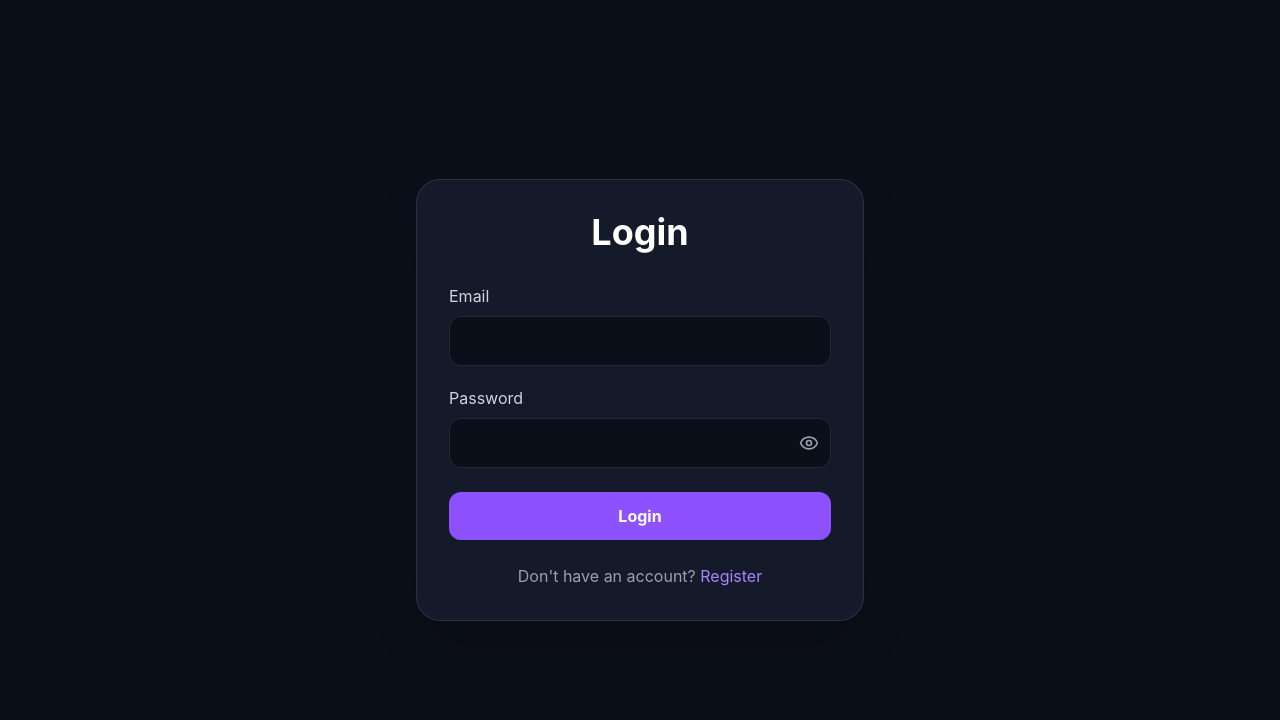
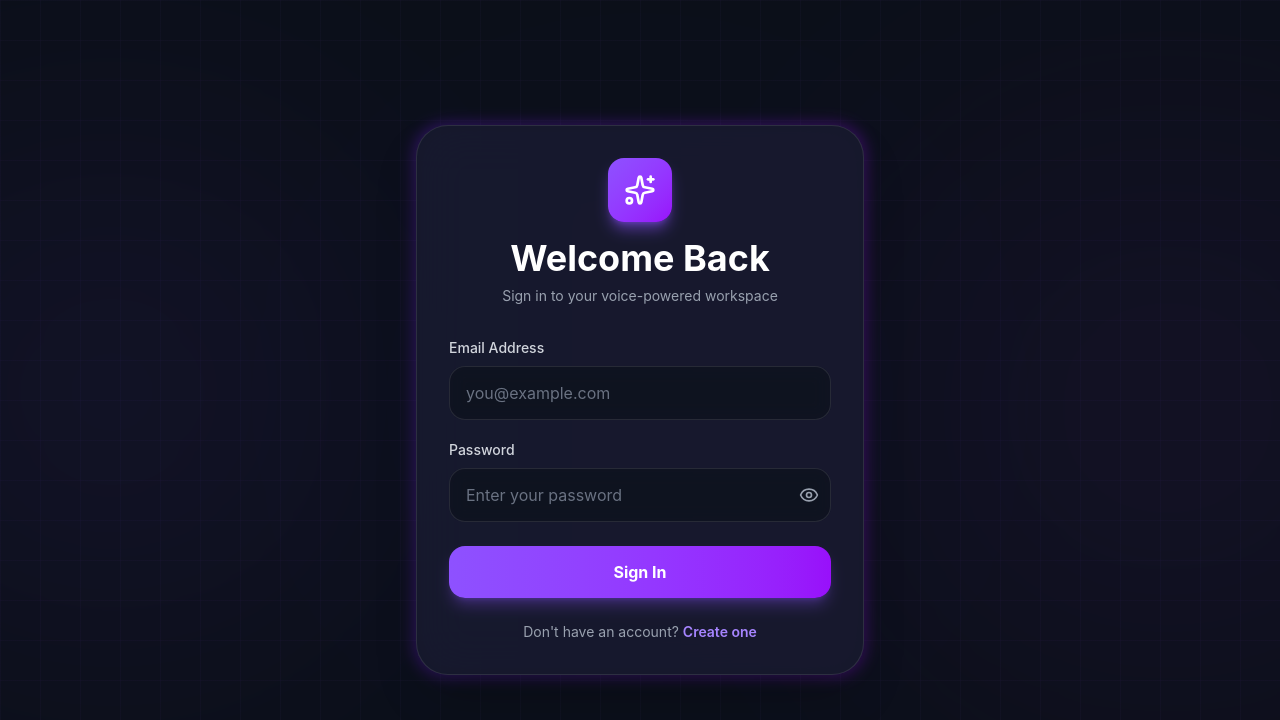
Before and after one commit to SahilManav/voice-task-ai, a React (Vite) app in the folder client/: page /login in a window 1280 px wide. Shown: the top 720 px of the page. Built offline with nearby package versions, Linux system fonts and the light colour scheme; no server answers.

Commit message:
feat: redesign Login and Register pages with 3D effects, animated gradients, and modern glassmorphism

```diff
--- a/client/src/pages/Login.jsx
+++ b/client/src/pages/Login.jsx
@@ -1,6 +1,7 @@
 import { useState } from "react";
-import { Eye, EyeOff } from "lucide-react";
+import { Eye, EyeOff, Sparkles } from "lucide-react";
 import { useNavigate, Link } from "react-router-dom";
+import { motion } from "framer-motion";
 import { useAuth } from "../context/AuthContext";
 
 export default function Login() {
@@ -42,41 +43,115 @@ export default function Login() {
   };
 
   return (
-    <div className="min-h-screen bg-[#0B0F19] flex items-center justify-center px-4">
+    <div className="relative min-h-screen bg-[#0B0F19] flex items-center justify-center px-4 overflow-hidden">
+      {/* Animated Background Orbs */}
+      <div className="absolute inset-0 overflow-hidden pointer-events-none">
+        <motion.div
+          animate={{
+            scale: [1, 1.2, 1],
+            opacity: [0.3, 0.5, 0.3],
+          }}
+          transition={{
+            duration: 8,
+            repeat: Infinity,
+            ease: "easeInOut",
+          }}
+          className="absolute top-1/4 -left-20 w-96 h-96 bg-violet-500/20 rounded-full blur-[120px]"
+        />
+        <motion.div
+          animate={{
+            scale: [1, 1.3, 1],
+            opacity: [0.2, 0.4, 0.2],
+          }}
+          transition={{
+            duration: 10,
+            repeat: Infinity,
+            ease: "easeInOut",
+            delay: 1,
+          }}
+          className="absolute bottom-1/4 -right-20 w-96 h-96 bg-purple-500/20 rounded-full blur-[120px]"
+        />
+        <motion.div
+          animate={{
+            scale: [1, 1.1, 1],
+            opacity: [0.1, 0.3, 0.1],
+          }}
+          transition={{
+            duration: 12,
+            repeat: Infinity,
+            ease: "easeInOut",
+            delay: 2,
+          }}
+          className="absolute top-1/2 left-1/2 -translate-x-1/2 -translate-y-1/2 w-[500px] h-[500px] bg-indigo-500/10 rounded-full blur-[150px]"
+        />
+      </div>
+
+      {/* Grid Pattern Overlay */}
+      <div className="absolute inset-0 bg-[linear-gradient(rgba(139,92,246,0.03)_1px,transparent_1px),linear-gradient(90deg,rgba(139,92,246,0.03)_1px,transparent_1px)] bg-[size:40px_40px] pointer-events-none" />
+
+      {/* Login Card */}
+      <motion.div
+        initial={{ opacity: 0, y: 20 }}
+        animate={{ opacity: 1, y: 0 }}
+        transition={{ duration: 0.6 }}
+        className="relative w-full max-w-md"
+      >
+        {/* Glowing Border Effect */}
+        <div className="absolute -inset-0.5 bg-gradient-to-r from-violet-600 to-purple-600 rounded-[32px] blur opacity-30"></div>
+
         <form
           onSubmit={handleSubmit}
-        className="w-full max-w-md bg-[#141A29] rounded-3xl border border-white/10 p-8 shadow-2xl"
+          className="relative bg-[#141A29]/90 backdrop-blur-xl rounded-[32px] border border-white/10 p-8 shadow-2xl"
         >
-        <h1 className="text-4xl font-bold text-white text-center mb-8">
-          Login
+          {/* Header with Icon */}
+          <div className="text-center mb-8">
+            <motion.div
+              initial={{ scale: 0 }}
+              animate={{ scale: 1 }}
+              transition={{ delay: 0.2, type: "spring", stiffness: 200 }}
+              className="inline-flex items-center justify-center w-16 h-16 rounded-2xl bg-gradient-to-br from-violet-500 to-purple-600 mb-4 shadow-lg shadow-violet-500/50"
+            >
+              <Sparkles className="w-8 h-8 text-white" />
+            </motion.div>
+            <h1 className="text-4xl font-bold text-white mb-2">
+              Welcome Back
             </h1>
+            <p className="text-gray-400 text-sm">
+              Sign in to your voice-powered workspace
+            </p>
+          </div>
 
           {error && (
-          <div className="mb-4 rounded-lg bg-red-500/20 border border-red-500 p-3 text-red-300">
+            <motion.div
+              initial={{ opacity: 0, y: -10 }}
+              animate={{ opacity: 1, y: 0 }}
+              className="mb-6 rounded-2xl bg-red-500/10 border border-red-500/30 p-4 text-red-300 text-sm backdrop-blur-sm"
+            >
               {error}
-          </div>
+            </motion.div>
           )}
 
+          {/* Email Field */}
           <div className="mb-5">
-          <label className="block text-gray-300 mb-2">
-            Email
+            <label className="block text-gray-300 mb-2 text-sm font-medium">
+              Email Address
             </label>
-
             <input
               type="email"
               name="email"
               value={form.email}
               onChange={handleChange}
               required
-            className="w-full rounded-xl bg-[#0B0F19] border border-white/10 px-4 py-3 text-white outline-none focus:border-violet-400"
+              placeholder="you@example.com"
+              className="w-full rounded-2xl bg-[#0B0F19]/50 border border-white/10 px-4 py-3.5 text-white placeholder-gray-500 outline-none focus:border-violet-400 focus:bg-[#0B0F19]/80 transition-all duration-300 backdrop-blur-sm"
             />
           </div>
 
+          {/* Password Field */}
           <div className="mb-6">
-          <label className="block text-gray-300 mb-2">
+            <label className="block text-gray-300 mb-2 text-sm font-medium">
               Password
             </label>
-
             <div className="relative">
               <input
                 type={showPassword ? "text" : "password"}
@@ -84,37 +159,52 @@ export default function Login() {
                 value={form.password}
                 onChange={handleChange}
                 required
-              className="w-full rounded-xl bg-[#0B0F19] border border-white/10 px-4 py-3 pr-12 text-white outline-none focus:border-violet-400"
+                placeholder="Enter your password"
+                className="w-full rounded-2xl bg-[#0B0F19]/50 border border-white/10 px-4 py-3.5 pr-12 text-white placeholder-gray-500 outline-none focus:border-violet-400 focus:bg-[#0B0F19]/80 transition-all duration-300 backdrop-blur-sm"
               />
-
               <button
                 type="button"
                 onClick={() => setShowPassword(!showPassword)}
-              className="absolute inset-y-0 right-3 flex items-center text-gray-400 hover:text-violet-400 transition"
+                className="absolute inset-y-0 right-3 flex items-center text-gray-400 hover:text-violet-400 transition-colors duration-300"
               >
                 {showPassword ? <EyeOff size={20} /> : <Eye size={20} />}
               </button>
             </div>
           </div>
 
-        <button
+          {/* Submit Button */}
+          <motion.button
             type="submit"
             disabled={loading}
-          className="w-full bg-violet-500 hover:bg-violet-400 transition rounded-xl py-3 text-white font-bold"
+            whileHover={{ scale: loading ? 1 : 1.02 }}
+            whileTap={{ scale: loading ? 1 : 0.98 }}
+            className="w-full bg-gradient-to-r from-violet-500 to-purple-600 hover:from-violet-400 hover:to-purple-500 transition-all duration-300 rounded-2xl py-3.5 text-white font-bold shadow-lg shadow-violet-500/30 hover:shadow-violet-500/50 disabled:opacity-50 disabled:cursor-not-allowed"
           >
-          {loading ? "Logging in..." : "Login"}
-        </button>
+            {loading ? (
+              <span className="flex items-center justify-center gap-2">
+                <svg className="animate-spin h-5 w-5" viewBox="0 0 24 24">
+                  <circle className="opacity-25" cx="12" cy="12" r="10" stroke="currentColor" strokeWidth="4" fill="none" />
+                  <path className="opacity-75" fill="currentColor" d="M4 12a8 8 0 018-8V0C5.373 0 0 5.373 0 12h4zm2 5.291A7.962 7.962 0 014 12H0c0 3.042 1.135 5.824 3 7.938l3-2.647z" />
+                </svg>
+                Signing in...
+              </span>
+            ) : (
+              "Sign In"
+            )}
+          </motion.button>
 
-        <p className="text-center text-gray-400 mt-6">
+          {/* Footer Link */}
+          <p className="text-center text-gray-400 mt-6 text-sm">
             Don't have an account?{" "}
             <Link
               to="/register"
-            className="text-violet-400 hover:underline"
+              className="text-violet-400 hover:text-violet-300 font-semibold transition-colors duration-300"
             >
-            Register
+              Create one
             </Link>
           </p>
         </form>
+      </motion.div>
     </div>
   );
 }
--- a/client/src/pages/Register.jsx
+++ b/client/src/pages/Register.jsx
@@ -1,6 +1,7 @@
 import { useState } from "react";
-import { Eye, EyeOff } from "lucide-react";
+import { Eye, EyeOff, Mic } from "lucide-react";
 import { Link, useNavigate } from "react-router-dom";
+import { motion } from "framer-motion";
 import { useAuth } from "../context/AuthContext";
 import toast from "react-hot-toast";
 
@@ -31,7 +32,6 @@ export default function Register() {
 
   const handleChange = (e) => {
     setForm({ ...form, [e.target.name]: e.target.value });
-    // Clear error for this field as user types
     if (errors[e.target.name]) {
       setErrors({ ...errors, [e.target.name]: "" });
     }
@@ -48,11 +48,8 @@ export default function Register() {
 
     try {
       setLoading(true);
-
       await register(form);
-
-      toast.success("Registration successful!");
-
+      toast.success("Welcome aboard! 🎉");
       navigate("/dashboard");
     } catch (err) {
       toast.error(
@@ -64,59 +61,125 @@ export default function Register() {
   };
 
   return (
-    <div className="min-h-screen bg-[#0B1120] flex items-center justify-center px-4">
-      <div className="w-full max-w-md bg-[#161D2F] rounded-3xl p-8 border border-gray-700">
-        <h1 className="text-5xl font-bold text-center text-white mb-10">
-          Register
+    <div className="relative min-h-screen bg-[#0B0F19] flex items-center justify-center px-4 overflow-hidden">
+      {/* Animated Background Orbs */}
+      <div className="absolute inset-0 overflow-hidden pointer-events-none">
+        <motion.div
+          animate={{ scale: [1, 1.2, 1], opacity: [0.3, 0.5, 0.3] }}
+          transition={{ duration: 8, repeat: Infinity, ease: "easeInOut" }}
+          className="absolute top-1/4 -left-20 w-96 h-96 bg-violet-500/20 rounded-full blur-[120px]"
+        />
+        <motion.div
+          animate={{ scale: [1, 1.3, 1], opacity: [0.2, 0.4, 0.2] }}
+          transition={{ duration: 10, repeat: Infinity, ease: "easeInOut", delay: 1 }}
+          className="absolute bottom-1/4 -right-20 w-96 h-96 bg-purple-500/20 rounded-full blur-[120px]"
+        />
+        <motion.div
+          animate={{ scale: [1, 1.1, 1], opacity: [0.1, 0.25, 0.1] }}
+          transition={{ duration: 12, repeat: Infinity, ease: "easeInOut", delay: 2 }}
+          className="absolute top-3/4 left-1/3 w-64 h-64 bg-indigo-500/15 rounded-full blur-[100px]"
+        />
+      </div>
+
+      {/* Grid Pattern */}
+      <div className="absolute inset-0 bg-[linear-gradient(rgba(139,92,246,0.03)_1px,transparent_1px),linear-gradient(90deg,rgba(139,92,246,0.03)_1px,transparent_1px)] bg-[size:40px_40px] pointer-events-none" />
+
+      {/* Register Card */}
+      <motion.div
+        initial={{ opacity: 0, y: 20 }}
+        animate={{ opacity: 1, y: 0 }}
+        transition={{ duration: 0.6 }}
+        className="relative w-full max-w-md"
+      >
+        {/* Glowing Border Effect */}
+        <div className="absolute -inset-0.5 bg-gradient-to-r from-violet-600 to-purple-600 rounded-[32px] blur opacity-30" />
+
+        <form
+          onSubmit={handleSubmit}
+          className="relative bg-[#141A29]/90 backdrop-blur-xl rounded-[32px] border border-white/10 p-8 shadow-2xl"
+        >
+          {/* Header */}
+          <div className="text-center mb-8">
+            <motion.div
+              initial={{ scale: 0 }}
+              animate={{ scale: 1 }}
+              transition={{ delay: 0.2, type: "spring", stiffness: 200 }}
+              className="inline-flex items-center justify-center w-16 h-16 rounded-2xl bg-gradient-to-br from-violet-500 to-purple-600 mb-4 shadow-lg shadow-violet-500/50"
+            >
+              <Mic className="w-8 h-8 text-white" />
+            </motion.div>
+            <h1 className="text-4xl font-bold text-white mb-2">
+              Get Started
             </h1>
+            <p className="text-gray-400 text-sm">
+              Create your voice-powered workspace
+            </p>
+          </div>
 
-        <form onSubmit={handleSubmit} className="space-y-6">
-
+          <div className="space-y-5">
+            {/* Name */}
             <div>
-            <label className="text-white block mb-2">
-              Name
+              <label className="block text-gray-300 mb-2 text-sm font-medium">
+                Full Name
               </label>
-
               <input
                 type="text"
                 name="name"
                 value={form.name}
                 onChange={handleChange}
                 required
-              className={`w-full rounded-xl bg-[#0B1120] border px-4 py-3 text-white outline-none transition ${
-                errors.name ? "border-red-500" : "border-violet-500"
+                placeholder="Sahil Manav"
+                className={`w-full rounded-2xl bg-[#0B0F19]/50 border px-4 py-3.5 text-white placeholder-gray-500 outline-none transition-all duration-300 backdrop-blur-sm ${
+                  errors.name
+                    ? "border-red-500/60 focus:border-red-400"
+                    : "border-white/10 focus:border-violet-400 focus:bg-[#0B0F19]/80"
                 }`}
               />
               {errors.name && (
-              <p className="mt-1 text-xs text-red-400">{errors.name}</p>
+                <motion.p
+                  initial={{ opacity: 0, y: -5 }}
+                  animate={{ opacity: 1, y: 0 }}
+                  className="mt-1.5 text-xs text-red-400 flex items-center gap-1"
+                >
+                  <span>⚠</span> {errors.name}
+                </motion.p>
               )}
             </div>
 
+            {/* Email */}
             <div>
-            <label className="text-white block mb-2">
-              Email
+              <label className="block text-gray-300 mb-2 text-sm font-medium">
+                Email Address
               </label>
-
               <input
                 type="email"
                 name="email"
                 value={form.email}
                 onChange={handleChange}
                 required
-              className={`w-full rounded-xl bg-[#0B1120] border px-4 py-3 text-white outline-none transition ${
-                errors.email ? "border-red-500" : "border-violet-500"
+                placeholder="you@example.com"
+                className={`w-full rounded-2xl bg-[#0B0F19]/50 border px-4 py-3.5 text-white placeholder-gray-500 outline-none transition-all duration-300 backdrop-blur-sm ${
+                  errors.email
+                    ? "border-red-500/60 focus:border-red-400"
+                    : "border-white/10 focus:border-violet-400 focus:bg-[#0B0F19]/80"
                 }`}
               />
               {errors.email && (
-              <p className="mt-1 text-xs text-red-400">{errors.email}</p>
+                <motion.p
+                  initial={{ opacity: 0, y: -5 }}
+                  animate={{ opacity: 1, y: 0 }}
+                  className="mt-1.5 text-xs text-red-400 flex items-center gap-1"
+                >
+                  <span>⚠</span> {errors.email}
+                </motion.p>
               )}
             </div>
 
+            {/* Password */}
             <div>
-            <label className="text-white block mb-2">
+              <label className="block text-gray-300 mb-2 text-sm font-medium">
                 Password
               </label>
-
               <div className="relative">
                 <input
                   type={showPassword ? "text" : "password"}
@@ -124,43 +187,66 @@ export default function Register() {
                   value={form.password}
                   onChange={handleChange}
                   required
-                className={`w-full rounded-xl bg-[#0B1120] border px-4 py-3 pr-12 text-white outline-none transition ${
-                  errors.password ? "border-red-500" : "border-violet-500"
+                  placeholder="Min 6 characters"
+                  className={`w-full rounded-2xl bg-[#0B0F19]/50 border px-4 py-3.5 pr-12 text-white placeholder-gray-500 outline-none transition-all duration-300 backdrop-blur-sm ${
+                    errors.password
+                      ? "border-red-500/60 focus:border-red-400"
+                      : "border-white/10 focus:border-violet-400 focus:bg-[#0B0F19]/80"
                   }`}
                 />
                 <button
                   type="button"
                   onClick={() => setShowPassword(!showPassword)}
-                className="absolute inset-y-0 right-3 flex items-center text-gray-400 hover:text-violet-400 transition"
+                  className="absolute inset-y-0 right-3 flex items-center text-gray-400 hover:text-violet-400 transition-colors duration-300"
                 >
                   {showPassword ? <EyeOff size={20} /> : <Eye size={20} />}
                 </button>
               </div>
               {errors.password && (
-              <p className="mt-1 text-xs text-red-400">{errors.password}</p>
+                <motion.p
+                  initial={{ opacity: 0, y: -5 }}
+                  animate={{ opacity: 1, y: 0 }}
+                  className="mt-1.5 text-xs text-red-400 flex items-center gap-1"
+                >
+                  <span>⚠</span> {errors.password}
+                </motion.p>
               )}
             </div>
+          </div>
 
-          <button
+          {/* Submit Button */}
+          <motion.button
             type="submit"
             disabled={loading}
-            className="w-full bg-violet-500 hover:bg-violet-600 transition rounded-xl py-3 font-semibold text-white"
+            whileHover={{ scale: loading ? 1 : 1.02 }}
+            whileTap={{ scale: loading ? 1 : 0.98 }}
+            className="w-full mt-7 bg-gradient-to-r from-violet-500 to-purple-600 hover:from-violet-400 hover:to-purple-500 transition-all duration-300 rounded-2xl py-3.5 text-white font-bold shadow-lg shadow-violet-500/30 hover:shadow-violet-500/50 disabled:opacity-50 disabled:cursor-not-allowed"
           >
-            {loading ? "Creating..." : "Register"}
-          </button>
+            {loading ? (
+              <span className="flex items-center justify-center gap-2">
+                <svg className="animate-spin h-5 w-5" viewBox="0 0 24 24">
+                  <circle className="opacity-25" cx="12" cy="12" r="10" stroke="currentColor" strokeWidth="4" fill="none" />
+                  <path className="opacity-75" fill="currentColor" d="M4 12a8 8 0 018-8V0C5.373 0 0 5.373 0 12h4zm2 5.291A7.962 7.962 0 014 12H0c0 3.042 1.135 5.824 3 7.938l3-2.647z" />
+                </svg>
+                Creating account...
+              </span>
+            ) : (
+              "Create Account"
+            )}
+          </motion.button>
 
-        </form>
-
-        <p className="text-center text-gray-300 mt-6">
+          {/* Footer */}
+          <p className="text-center text-gray-400 mt-6 text-sm">
             Already have an account?{" "}
             <Link
               to="/login"
-            className="text-violet-400 font-semibold"
+              className="text-violet-400 hover:text-violet-300 font-semibold transition-colors duration-300"
             >
-            Login
+              Sign in
             </Link>
           </p>
-      </div>
+        </form>
+      </motion.div>
     </div>
   );
 }
```
Also changed, not shown: client/src/pages/Landing.jsx (+16 -16 lines). Lines whose indentation alone changed are shown as unchanged.
